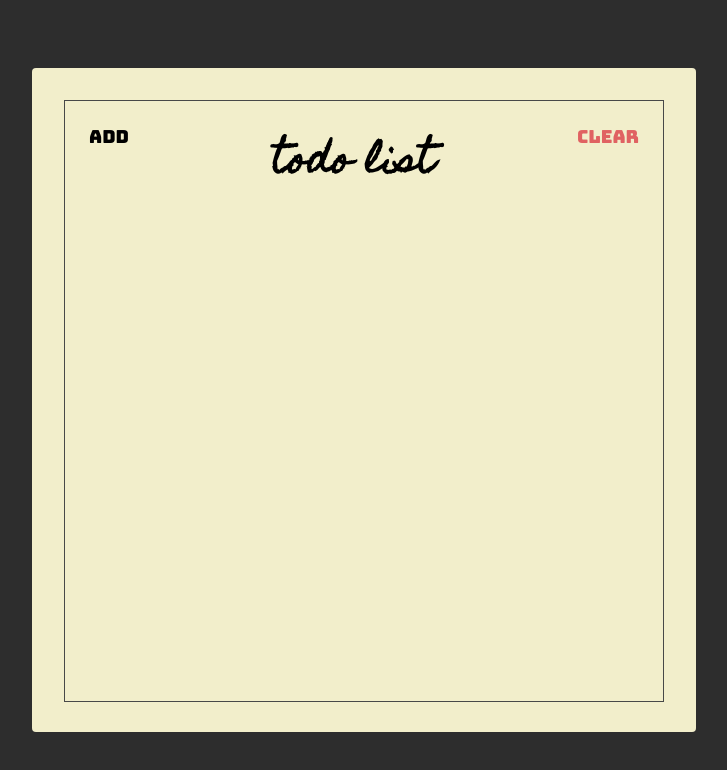
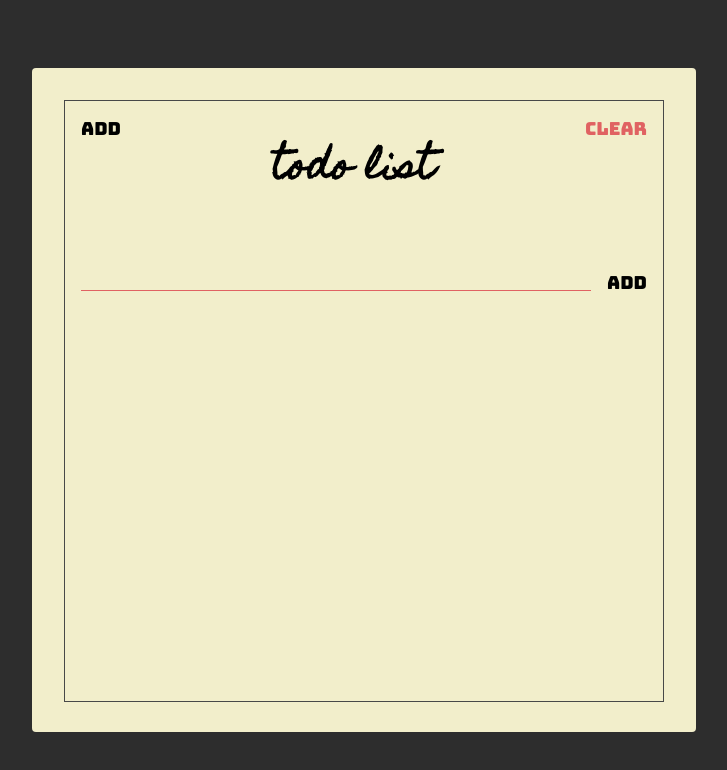
Before and after one commit to IchwanSetyawan/react-course-starter, a website: page index.html in a window 1280 px wide. Shown: the whole page, without its empty margins (276-1003 px from the left). Drawn offline with Linux system fonts and the light colour scheme.

Commit message:
Membuat add todo section

```diff
--- a/index.html
+++ b/index.html
@@ -14,11 +14,18 @@
   <body>
     <div class="container">
       <div class="frame">
-        <div class="header">
+        <section class="header">
           <button class="header-btn">Add</button>
           <h1 class="header-title">Todo List</h1>
           <button class="header-btn main-red-color">Clear</button>
-        </div>
+        </section>
+
+        <section class="add">
+          <form class="add-form">
+            <input type="text" class="add-input" />
+            <button class="add-btn">Add</button>
+          </form>
+        </section>
       </div>
     </div>
   </body>
--- a/styles.css
+++ b/styles.css
@@ -64,9 +64,47 @@ html {
   font-size: 1.8rem;
   font-family: "Bungee", sans-serif;
 
-  padding: 24px;
+  padding: 16px;
+  cursor: pointer;
 
   background: unset;
   border: unset;
   outline: unset;
 }
+
+.add {
+  padding: 16px;
+}
+
+.add-form {
+  display: flex;
+  align-items: flex-start;
+}
+
+.add-input {
+  background: unset;
+  border: unset;
+  padding: 0 64px;
+
+  flex: 1;
+
+  border-bottom: 1px solid var(--main-red-color);
+  outline: unset;
+
+  font-family: "Homemade Apple", sans-serif;
+  font-size: 1.6rem;
+  text-transform: lowercase;
+}
+
+.add-btn {
+  font-size: 1.8rem;
+  font-family: "Bungee", sans-serif;
+
+  padding: 16px;
+  padding-right: unset;
+  cursor: pointer;
+
+  background: unset;
+  border: unset;
+  outline: unset;
+}
```
